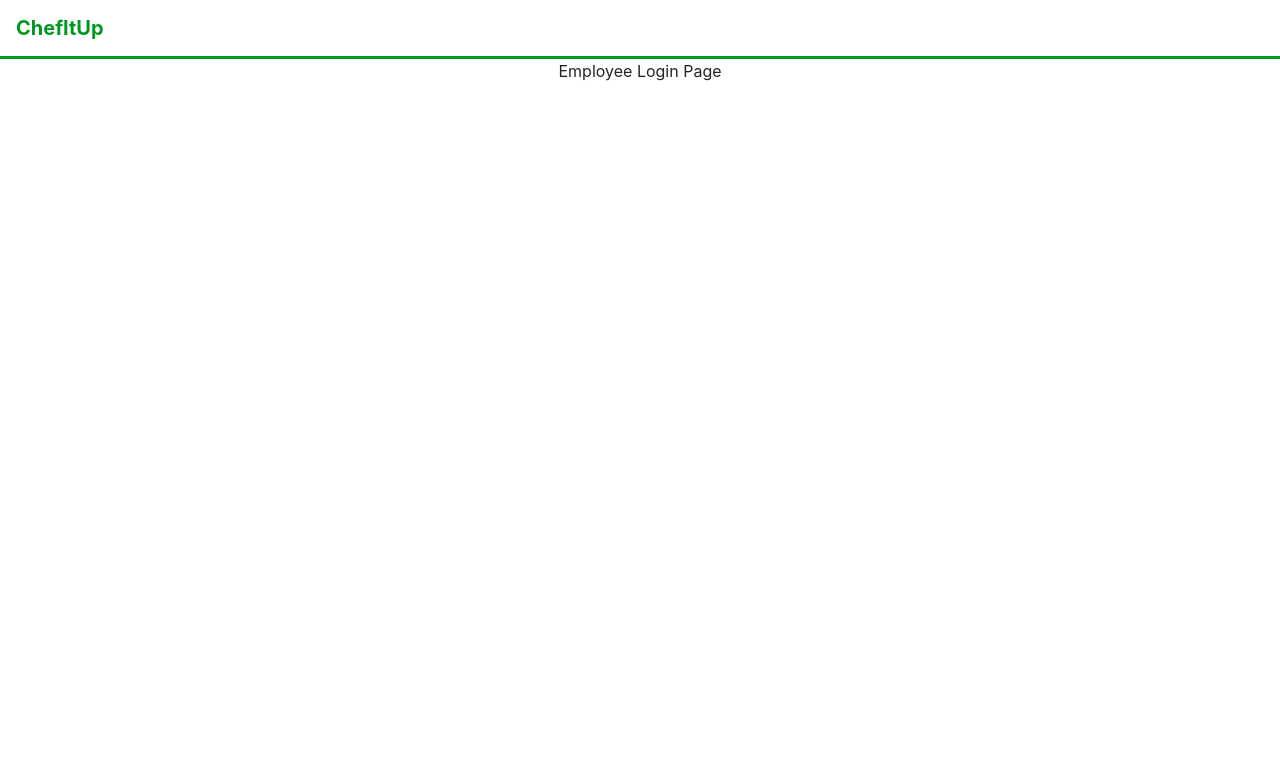
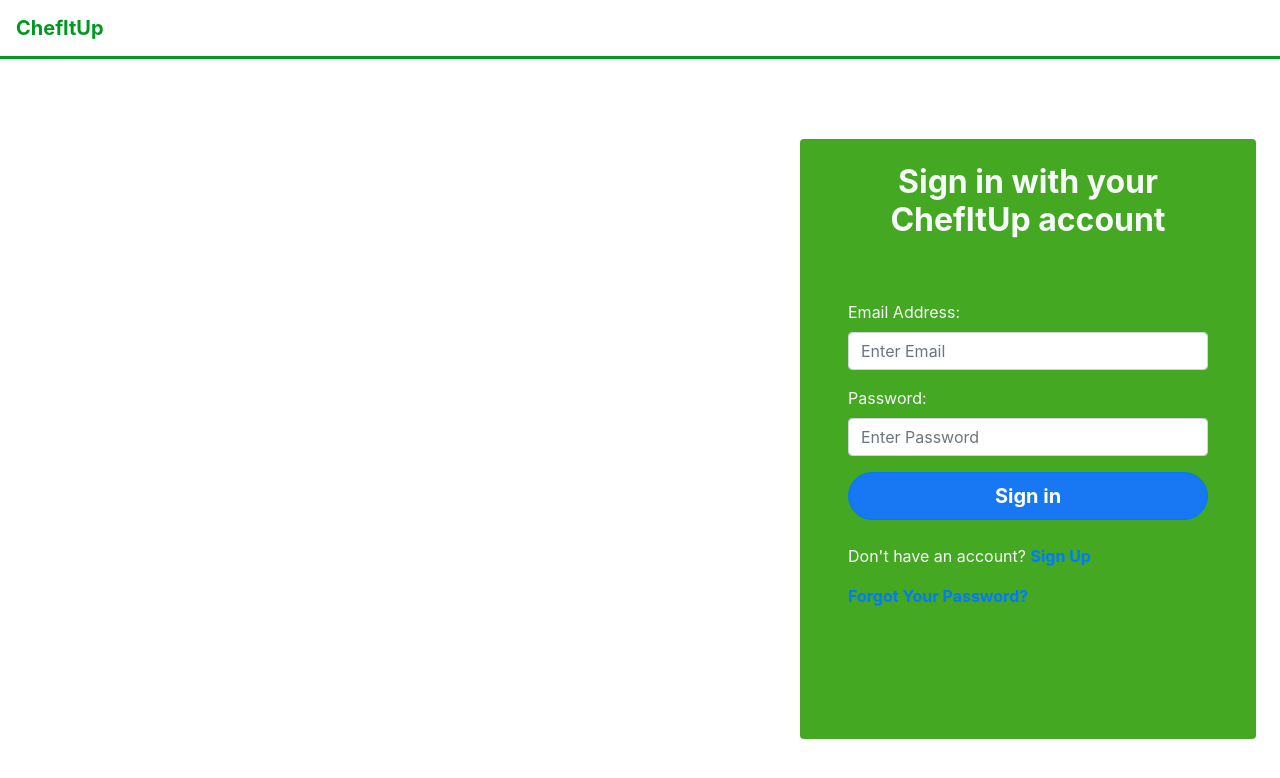
Before and after one commit to albfelix31/chefitup, a React (Create React App) app in the folder client/: page /employeelogin in a window 1280 px wide. Shown: the top 778 px of the page. Built offline with nearby package versions, Linux system fonts and the light colour scheme.

Commit message:
Customer Login

```diff
--- a/client/src/components/access_pages/login/employee_login/EmployeeLogin.css
+++ b/client/src/components/access_pages/login/employee_login/EmployeeLogin.css
@@ -0,0 +1,19 @@
+.container-bg{
+    margin-top: 10vh;
+    margin-left: 100vh !important;
+    height: 600px;
+    width: 500px;
+    background-color: #44A822;
+}
+.btn {
+    border-radius: 200px;
+    background-color: #1877F2;
+    font-weight:bold;
+}
+.text-primary{
+    color: #1877F2;
+    font-weight: bold;
+}
+h2 {
+    margin-bottom: 60px;
+}
--- a/client/src/components/access_pages/login/employee_login/EmployeeLogin.js
+++ b/client/src/components/access_pages/login/employee_login/EmployeeLogin.js
@@ -1,12 +1,83 @@
 import React from 'react';
+import {
+  Link
+} from 'react-router-dom'
+import Container from 'react-bootstrap/Container';
+import Form from 'react-bootstrap/Form';
+import Button from 'react-bootstrap/Button';
+
 import './EmployeeLogin.css'
 
-export default class EmployeeLogin extends React.Component {
+export default class Login extends React.Component {
+  constructor(props) {
+    super(props);
+    this.state = {
+      email: "",
+      password: "",
+      errors: [],
+    };
+  }
 
+  // Handle field change
+  handleChange = (input) => (e) => {
+    this.setState({ [input]: e.target.value });
+  };
+
+  handleSubmit = (e) => {
+    e.preventDefault();
+    const { email, password, errors } = this.state;
+    this.setState({ errors: [] });
+    if (email === "") {
+      this.setState(({errors}) => ({
+        errors: errors.concat("Please Enter an Email")
+      }));
+    }
+    if (password === "") {
+      this.setState(({errors}) => ({
+        errors: errors.concat("Please Enter a Password")
+      }));
+    }
+    if(errors.length === 0) {
+      // Insert Backend Here.
+
+    }
+  };
 
   render() {
     return (
-      <div>Employee Login Page</div>
+
+        <Container className="container-bg rounded px-5 py-4 mx-4">
+        <h2 className="text-light text-center">Sign in with your ChefItUp account</h2>
+          { this.state.errors.length > 0 ?
+            this.state.errors.map((error,index) => {
+              return <li key={index} className="text-warning"> {error} </li>
+          })
+          :
+          <div></div>
+          }
+          <Form>
+            <Form.Group controlId="formEmail">
+              <Form.Label className="text-light">Email Address:</Form.Label>
+              <Form.Control type="email" placeholder="Enter Email"
+                onChange={this.handleChange("email")}/>
+            </Form.Group>
+            <Form.Group controlId="formPassword">
+              <Form.Label className="text-light">Password:</Form.Label>
+              <Form.Control type="password" placeholder="Enter Password"
+                onChange={this.handleChange("password")}/>
+            </Form.Group>
+          </Form>
+          <Button variant="primary" type="submit" size="lg" block
+            onClick={this.handleSubmit}>
+            Sign in
+          </Button>
+          <br/>
+          <p className="text-light">
+            Don't have an account? <Link className="text-primary">Sign Up</Link>
+          </p>
+          <Link to="ForgotPassword" className="text-primary">Forgot Your Password?</Link>
+        </Container>
+
     );
   }
 }
```
Also changed, not shown: client/src/components/assets/logo.png (added).
